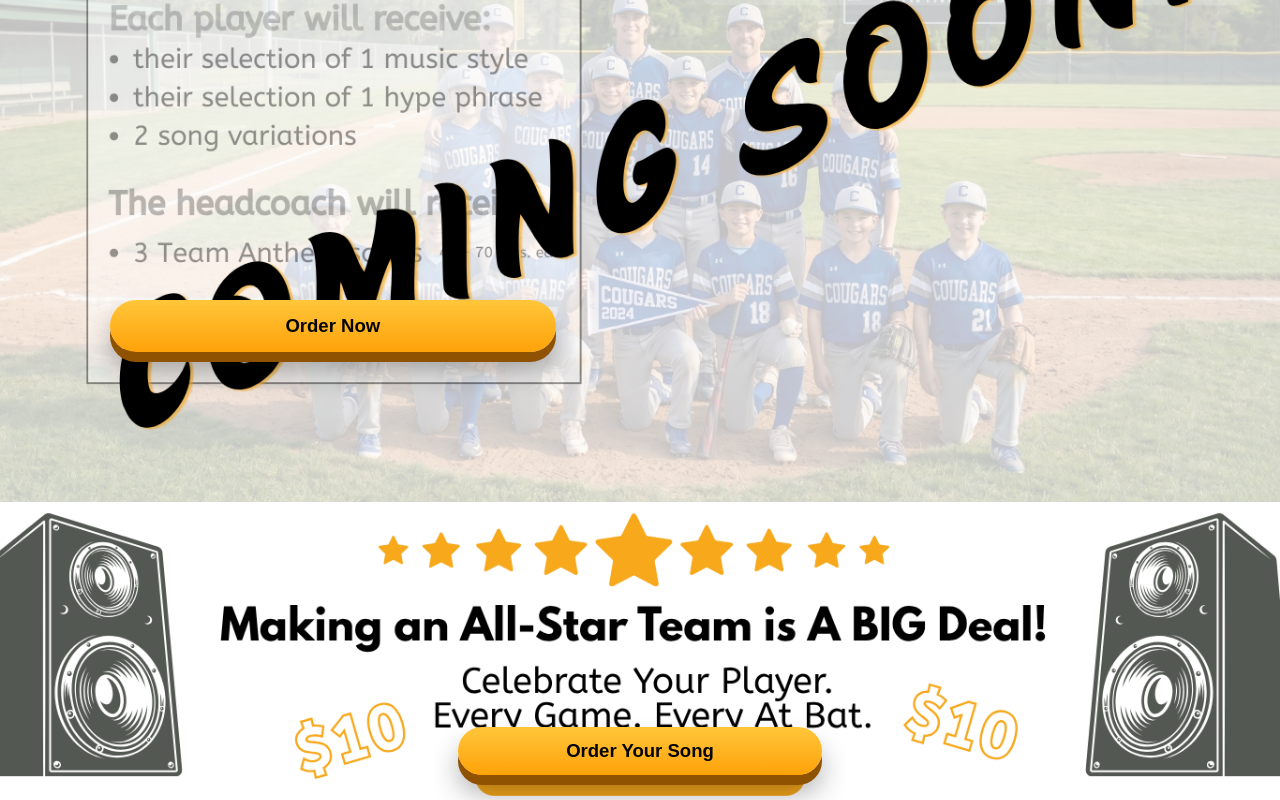
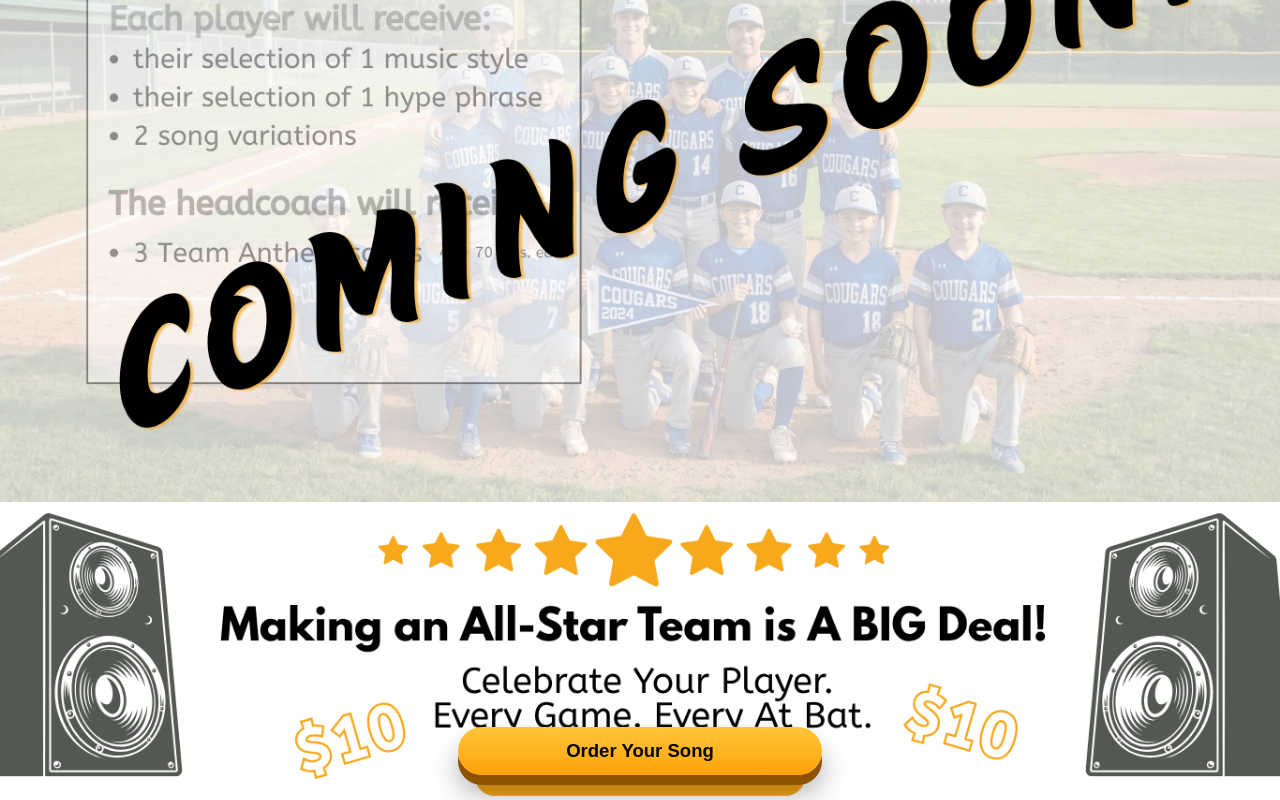
Before and after one commit to CHolmes143/customwalkoutsongs, a Next.js app: page / in a window 1280 px wide. Shown: the part 2477-3277 px from the top of the page. Built offline with nearby package versions, Linux system fonts and the light colour scheme.

Commit message:
Remove team package CTA

```diff
--- a/app/globals.css
+++ b/app/globals.css
@@ -179,7 +179,6 @@ a {
 }
 
 .individual-basic,
-.team-order,
 .close-learn {
   align-items: center;
   display: flex;
@@ -279,13 +278,6 @@ a {
   left: 5%;
   top: 64.4%;
   width: 28.5%;
-}
-
-.team-order {
-  height: 7.2%;
-  left: 8.6%;
-  top: 72%;
-  width: 34.8%;
 }
 
 .close-learn {
--- a/app/page.tsx
+++ b/app/page.tsx
@@ -23,11 +23,7 @@ export default function HomePage() {
         </a>
       </section>
 
-      <section className="landing-art landing-art-team" id="team-packages" aria-label="Team packages">
-        <a className="landing-hotspot landing-cta team-order" href="/order">
-          Order Now
-        </a>
-      </section>
+      <section className="landing-art landing-art-team" id="team-packages" aria-label="Team packages" />
 
       <section className="landing-art landing-art-close" aria-label="Making an All-Star Team is a big deal">
         <a className="landing-hotspot landing-cta close-learn" href="/order">
```
